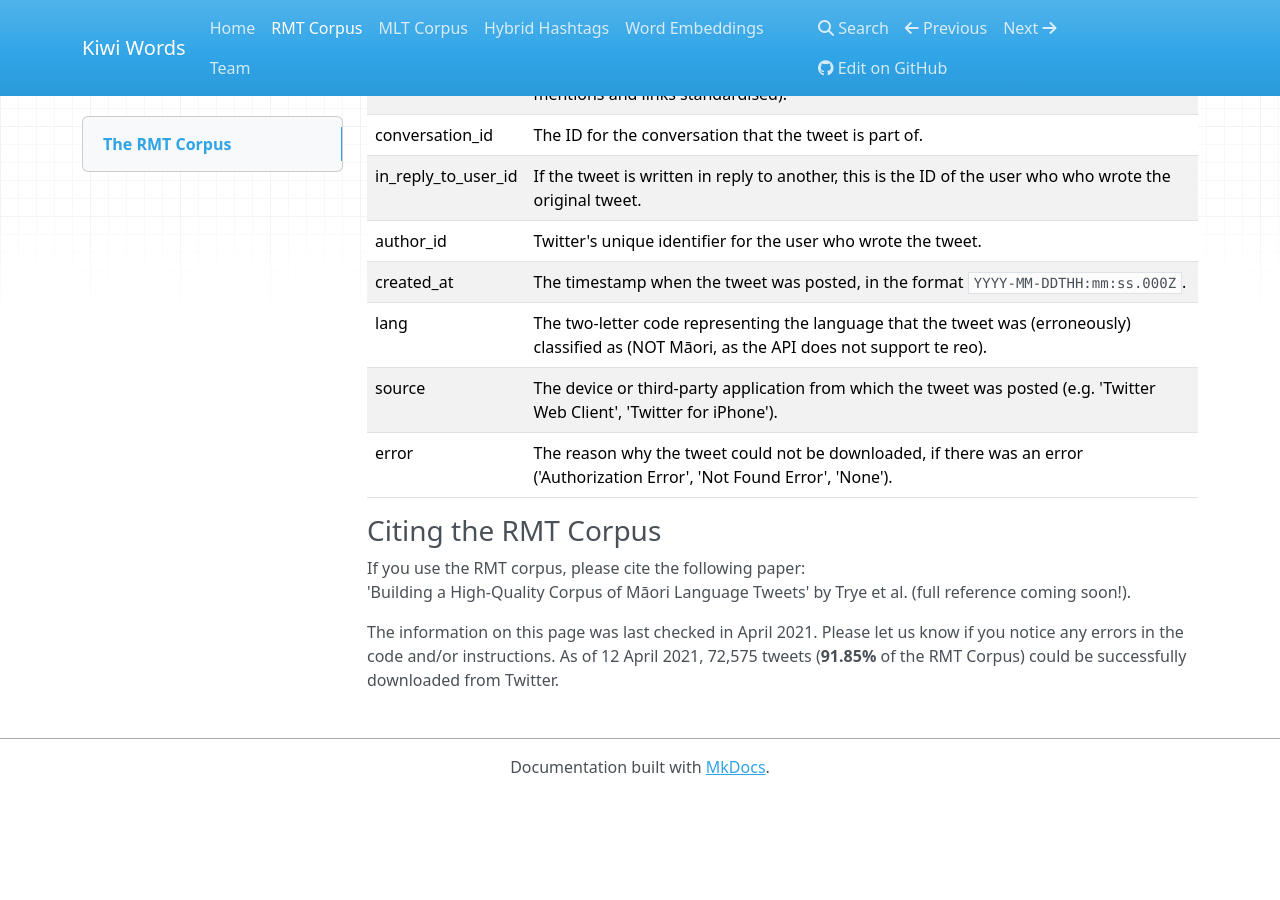
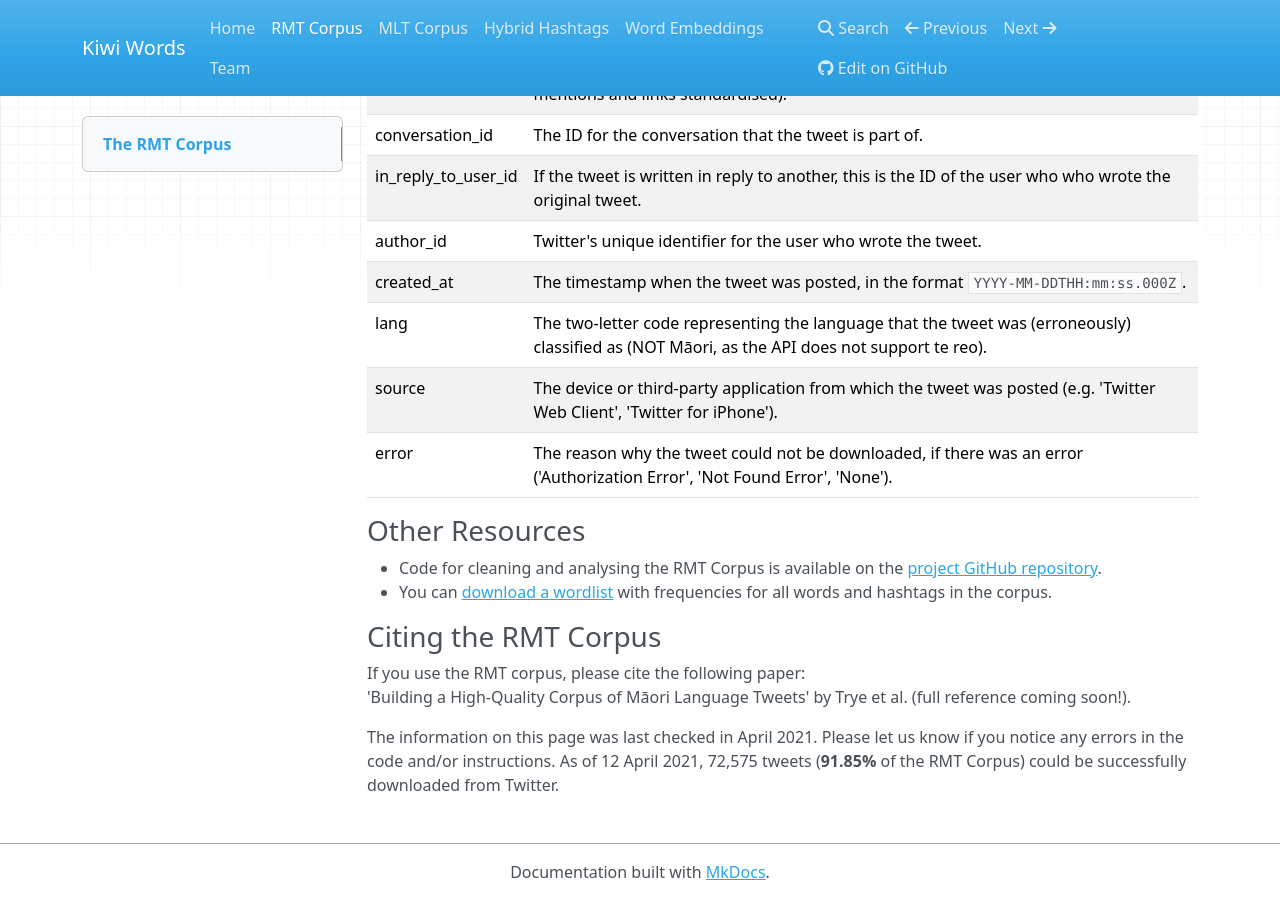
Before and after one commit to Waikato/kiwiwords, an MkDocs documentation site: the page built from docs/rmt_corpus.md, in a window 1280 px wide and 900 px high, scrolled down 2282 px. Built offline with MkDocs 1.6.1, drawn with Linux system fonts in a browser that asks for light colours; nearby versions of some CDN libraries; before the commit the page ends 3077 px from its top, so only the background shows below that.

Commit message:
Added link to wordlist

```diff
--- a/docs/rmt_corpus.md
+++ b/docs/rmt_corpus.md
@@ -67,6 +67,10 @@ If the tweet is still publicly available on Twitter, the following variables wil
 | source                            | The device or third-party application from which the tweet was posted (e.g. 'Twitter Web Client', 'Twitter for iPhone').
 | error								| The reason why the tweet could not be downloaded, if there was an error ('Authorization Error', 'Not Found Error', 'None'). |
 
+### Other Resources
+- Code for cleaning and analysing the RMT Corpus is available on the [project GitHub repository](https://github.com/Waikato/kiwiwords/tree/master/rmt_corpus).
+- You can <a href="../pics/rmt-v1-wordlist.csv">download a wordlist</a> with frequencies for all words and hashtags in the corpus.
+
 ### Citing the RMT Corpus
 If you use the RMT corpus, please cite the following paper:
 <br>
```
